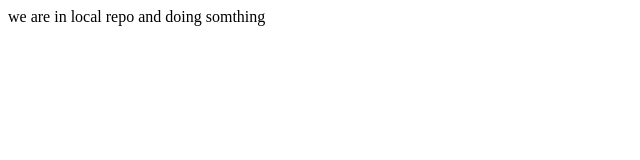
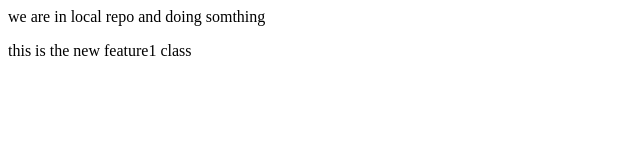
Before and after one commit to s0n2msharma/localrepo, a plain HTML site: page localrepo/index.html in a window 1280 px wide. Shown: the whole page, without its empty margins (0-640 px from the left). Drawn offline with Linux system fonts and the light colour scheme.

Commit message:
new change in feature one

```diff
--- a/localrepo/index.html
+++ b/localrepo/index.html
@@ -2,3 +2,4 @@
     we are in local repo
     and doing somthing
 </p>
+<p>this is the new feature1 class </p>
```
